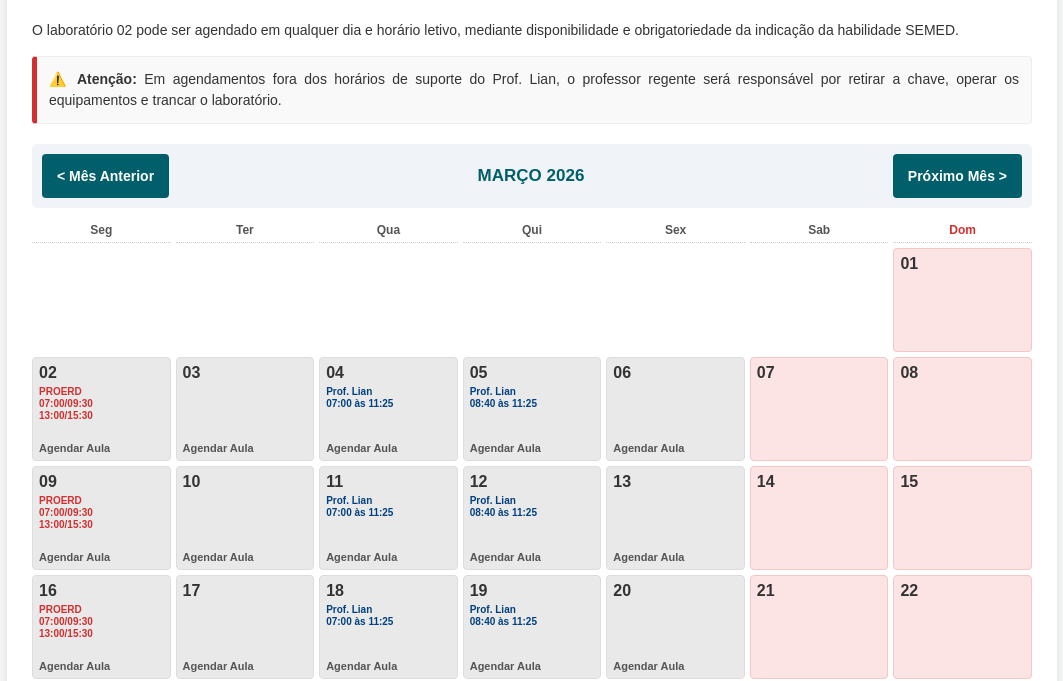
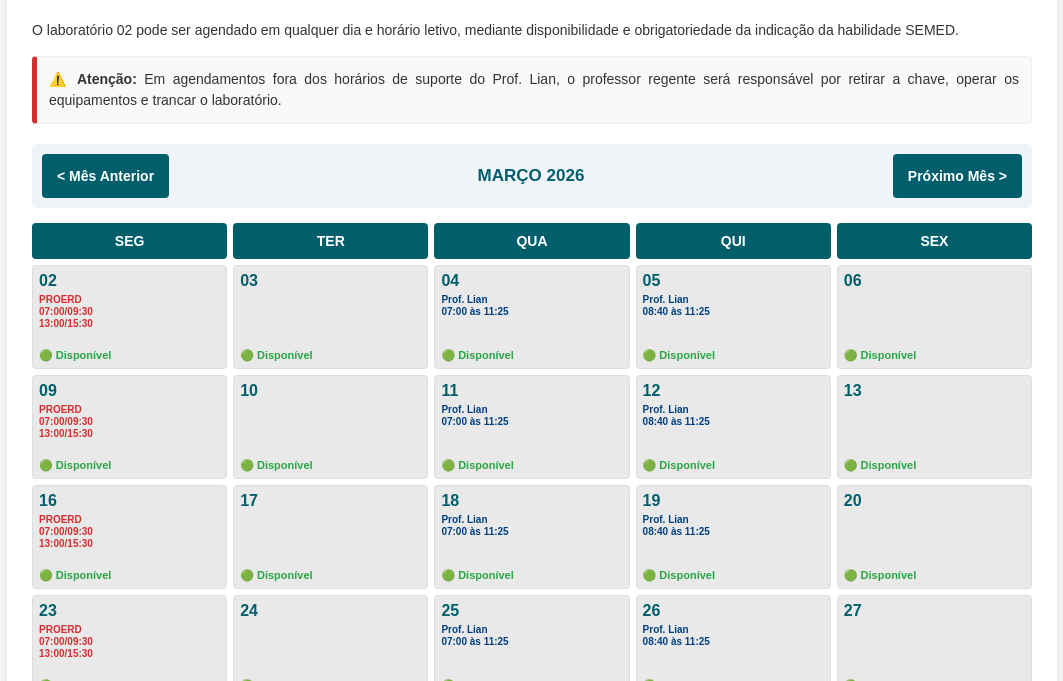
Before and after one commit to prof-lian/laboratorios, a plain HTML site: page index.html in a window 1280 px wide. Shown: the part 110-791 px from the top of the page, without its empty margins (108-1171 px from the left). Drawn offline with Linux system fonts and the light colour scheme; no server answers.

Commit message:
Update index.html

```diff
--- a/index.html
+++ b/index.html
@@ -27,7 +27,7 @@
         .btn-voltar-simples { color: #005f6b; border: none; background: none; font-size: 13px; font-weight: normal; cursor: pointer; padding: 10px; display: block; width: 100%; text-align: center; margin-top: 10px; transition: 0.2s; }
         .btn-voltar-simples:hover { text-decoration: underline; color: #004080; }
 
-        /* ================= CALENDÁRIO INICIAL ================= */
+        /* ================= CALENDÁRIO INICIAL (AGORA APENAS SEG A SEX) ================= */
         .instrucoes { font-size: 14px; margin-bottom: 20px; text-align: left; line-height: 1.5; }
         .aviso { background-color: #f9f9f9; padding: 12px; border-radius: 4px; border: 1px solid #eee; border-left: 5px solid #d32f2f; margin-top: 15px; font-size: 14px; text-align: justify; width: 100%; box-sizing: border-box; }
 
@@ -36,15 +36,17 @@
         .nav-mes button:hover { background-color: #004080; }
         .nav-mes h3 { color: #005f6b; font-size: 17px; margin: 0; text-transform: uppercase; font-weight: bold; text-align: center; }
 
-        .calendario-grid { display: grid; grid-template-columns: repeat(7, 1fr); gap: 5px; text-align: left; margin-bottom: 20px; }
-        .dia-semana { font-size: 12px; border-bottom: 1px dotted #ccc; padding-bottom: 5px; color: #555; font-weight: bold; text-align: center; }
-        .dia-semana.dom { color: #d32f2f; }
+        /* Modificado para 5 colunas */
+        .calendario-grid { display: grid; grid-template-columns: repeat(5, 1fr); gap: 6px; text-align: left; margin-bottom: 20px; }
+
+        /* Visual novo para os dias da semana */
+        .dia-semana { background-color: #005f6b; color: white; padding: 10px 0; text-align: center; font-size: 14px; font-weight: bold; border-radius: 4px; text-transform: uppercase; }
+
         .dia { background-color: #e9e9e9; min-height: 90px; display: flex; flex-direction: column; padding: 6px; cursor: pointer; border: 1px solid #ddd; transition: 0.2s; border-radius: 4px; }
         .dia:hover { background-color: #d4d4d4; }
         .dia.vazio { background-color: transparent; border: none; cursor: default; }
-        .dia-fds { background-color: #fce4e4; border-color: #f5c6c6; cursor: default; }
-        .dia-numero { font-size: 16px; font-weight: bold; width: 100%; text-align: left; margin-bottom: 2px; }
-        .reserve-agora { font-size: 11px; color: #555; margin-top: auto; font-weight: bold; }
+        .dia-numero { font-size: 16px; font-weight: bold; width: 100%; text-align: left; margin-bottom: 2px; color: #005f6b; }
+        .reserve-agora { font-size: 11px; margin-top: auto; font-weight: bold; padding-top: 5px; }
         .prof-fixo { font-size: 10px; color: #004080; font-weight: bold; margin-top: 2px; text-align: left; line-height: 1.2; }
         .texto-proerd { font-size: 10px; color: #d32f2f; font-weight: bold; margin-top: 2px; text-align: left; line-height: 1.2; }
 
@@ -67,7 +69,6 @@
         .dia-numero-visual { background-color: #f0f4f8; font-size: 16px; font-weight: bold; text-align: center; padding: 8px; border-bottom: 2px solid #005f6b; color: #005f6b; }
         .turno-titulo { font-size: 11px; font-weight: bold; text-align: center; background-color: #e9ecef; color: #495057; letter-spacing: 1px; padding: 4px 0; }
 
-        /* Slot ajustado para manter tudo alinhado e ler a disciplina */
         .slot { font-size: 12px; padding: 6px; border-bottom: 1px solid #eee; display: flex; flex-direction: column; justify-content: flex-start; align-items: flex-start; height: 85px; box-sizing: border-box; line-height: 1.2; width: 100%; overflow: hidden; }
         .slot-conteudo { display: flex; flex-direction: column; align-items: flex-start; text-align: left; width: 100%; }
         .slot b { font-size: 11px; background: rgba(0,0,0,0.1); padding: 2px 4px; border-radius: 3px; display: inline-block; margin-right: 4px; margin-bottom: 2px; }
@@ -129,10 +130,10 @@
             .header-textos h1 { font-size: 20px; }
             .nav-mes { flex-direction: column; }
             .nav-mes button { width: 100%; }
-            .calendario-grid { gap: 2px; }
-            .dia { min-height: 75px; padding: 4px; }
-            .dia-numero { font-size: 14px; }
-            .texto-proerd, .prof-fixo, .reserve-agora { font-size: 9px; }
+            .calendario-grid { gap: 4px; }
+            .dia { min-height: 85px; padding: 5px; }
+            .dia-numero { font-size: 15px; }
+            .texto-proerd, .prof-fixo, .reserve-agora { font-size: 10px; }
             .form-layout { flex-direction: column; }
             .grid-horarios { grid-template-columns: 1fr; }
         }
@@ -480,7 +481,7 @@
         document.getElementById("btn-salvar").innerHTML = "💾 SALVAR ALTERAÇÕES";
     }
 
-    // ================= CALENDÁRIO INICIAL =================
+    // ================= CALENDÁRIO INICIAL (SÓ DIAS ÚTEIS E COM EMOJIS) =================
     let dataAtual = new Date(); let mesAtual = dataAtual.getMonth(); let anoAtual = dataAtual.getFullYear(); let dataAtualSelecionada = "";
 
     function mudarMes(delta) {
@@ -493,35 +494,65 @@
     function gerarCalendario() {
         document.getElementById("mes-ano-texto").innerText = `${mesesNomes[mesAtual]} ${anoAtual}`;
         const grid = document.getElementById("grade-dias");
-        grid.innerHTML = `<div class="dia-semana">Seg</div><div class="dia-semana">Ter</div><div class="dia-semana">Qua</div><div class="dia-semana">Qui</div><div class="dia-semana">Sex</div><div class="dia-semana">Sab</div><div class="dia-semana dom">Dom</div>`;
+
+        // Cabeçalho da grade agora tem apenas Segunda a Sexta
+        grid.innerHTML = `<div class="dia-semana">Seg</div><div class="dia-semana">Ter</div><div class="dia-semana">Qua</div><div class="dia-semana">Qui</div><div class="dia-semana">Sex</div>`;
 
         let primeiroDia = new Date(anoAtual, mesAtual, 1).getDay();
-        let espacosVazios = primeiroDia === 0 ? 6 : primeiroDia - 1;
+        let espacosVazios = 0;
+
+        // Calcula espaços vazios apenas para Dias Úteis (1=Seg até 5=Sex)
+        if (primeiroDia >= 1 && primeiroDia <= 5) {
+            espacosVazios = primeiroDia - 1;
+        } else if (primeiroDia === 0 || primeiroDia === 6) {
+            espacosVazios = 0; // Se o mês começa no FDS, a primeira linha preenchida será a segunda-feira direta
+        }
+
         for (let i = 0; i < espacosVazios; i++) grid.innerHTML += `<div class="dia vazio"></div>`;
 
         let diasNoMes = new Date(anoAtual, mesAtual + 1, 0).getDate();
         for (let dia = 1; dia <= diasNoMes; dia++) {
+            let dataReal = new Date(anoAtual, mesAtual, dia);
+            let diaSemana = dataReal.getDay();
+
+            // PULA SÁBADO (6) E DOMINGO (0)
+            if (diaSemana === 0 || diaSemana === 6) continue;
+
             let divDia = document.createElement("div"); divDia.className = "dia";
             divDia.innerHTML = `<div class="dia-numero">${dia < 10 ? "0"+dia : dia}</div>`;
 
-            let dataReal = new Date(anoAtual, mesAtual, dia); let diaSemana = dataReal.getDay();
             let dataFormatadaStr = `${dia < 10 ? '0'+dia : dia}/${mesAtual < 9 ? '0'+(mesAtual+1) : (mesAtual+1)}/${anoAtual}`;
 
-            if (diaSemana === 0 || diaSemana === 6) divDia.className += " dia-fds";
-            else {
             if (diaSemana === 1) divDia.innerHTML += `<div class="texto-proerd">PROERD<br>07:00/09:30<br>13:00/15:30</div>`;
             else if (diaSemana === 3) divDia.innerHTML += `<div class="prof-fixo">Prof. Lian<br>07:00 às 11:25</div>`;
             else if (diaSemana === 4) divDia.innerHTML += `<div class="prof-fixo">Prof. Lian<br>08:40 às 11:25</div>`;
 
-                let qtdOcupados = 0;
+            let qtdMatutino = 0;
+            let qtdVespertino = 0;
             let agDoDia = todosAgendamentosCache.filter(ag => ag.diaNum === dia && ag.mesNum === mesAtual && ag.anoNum === anoAtual);
-                agDoDia.forEach(ag => { qtdOcupados += ag.horarios.length; });
 
-                if (qtdOcupados >= 10) { divDia.innerHTML += `<div class="reserve-agora" style="color:#d32f2f;">🔴 Lotado</div>`; divDia.style.backgroundColor = "#ffebee"; }
-                else { divDia.innerHTML += `<div class="reserve-agora">Agendar Aula</div>`; }
+            agDoDia.forEach(ag => {
+                ag.horarios.forEach(h => {
+                    if (h.includes("Vesp")) qtdVespertino++;
+                    else qtdMatutino++;
+                });
+            });
+
+            let qtdTotal = qtdMatutino + qtdVespertino;
+
+            // Lógica de Ocupação e Emojis
+            if (qtdTotal >= 10) {
+                divDia.innerHTML += `<div class="reserve-agora" style="color:#d32f2f;">🔴 Lotado</div>`;
+                divDia.style.backgroundColor = "#ffebee";
+            }
+            else if (qtdMatutino >= 5 || qtdVespertino >= 5 || qtdTotal >= 5) {
+                divDia.innerHTML += `<div class="reserve-agora" style="color:#d32f2f;">🔴 Reservado</div>`;
+            }
+            else {
+                divDia.innerHTML += `<div class="reserve-agora" style="color:#28a745;">🟢 Disponível</div>`;
+            }
 
             divDia.onclick = () => { abrirFormulario(dataFormatadaStr); };
-            }
             grid.appendChild(divDia);
         }
     }
@@ -672,7 +703,6 @@
                 let corNome = ag.nomeProfessor.includes("BLOQUEADO") ? "color: #d32f2f;" : "color: #333;";
                 let dis = ag.disciplina || "Sem disciplina";
 
-                // Pegar o dia da semana
                 let diaDaSemanaTexto = diasSemanaNomes[ag.dataParaOrdenacao.getDay()];
 
                 htmlPublico += `<tr>
```
Lines whose indentation alone changed are shown as unchanged.
